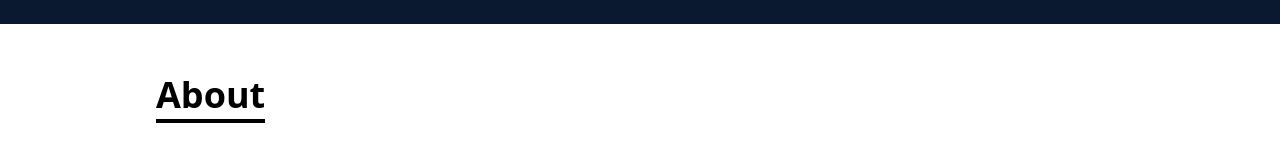
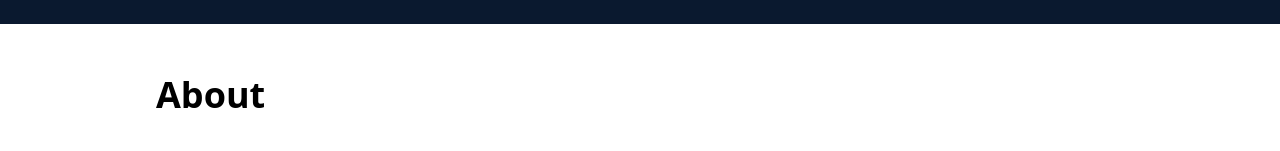
Before and after one commit to KlayClarke/personal_website, a React (Create React App) app: page / in a window 1280 px wide. Shown: the part 776-927 px from the top of the page. Built offline with nearby package versions, Linux system fonts and the light colour scheme.

Commit message:
styles changes on about section

```diff
--- a/src/components/About.jsx
+++ b/src/components/About.jsx
@@ -7,13 +7,11 @@ export default function About() {
       <div className="flex flex-col justify-center items-center w-full h-full">
         <div className="max-w-[1000px] w-full px-4 grid grid-cols-2 gap-4">
           <div className="pb-8">
-            <p className="text-4xl font-bold inline border-b-4 border-black">
-              About
-            </p>
+            <p className="text-4xl font-bold inline">About</p>
           </div>
           <div></div>
         </div>
-        <div className="max-w-[1000px] w-full px-4 grid md:grid-cols-2 gap-4">
+        <div className="max-w-[1000px] w-full px-4 grid lg:grid-cols-2 gap-4">
           <div>
             <p className="text-4xl">
               My technological interests derived somewhat unconventionally:
```
